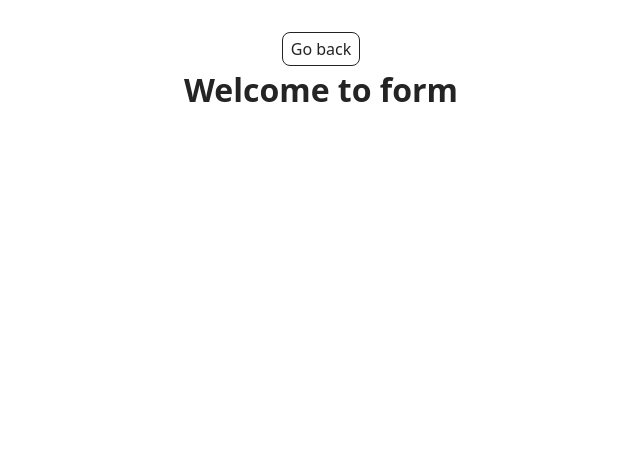
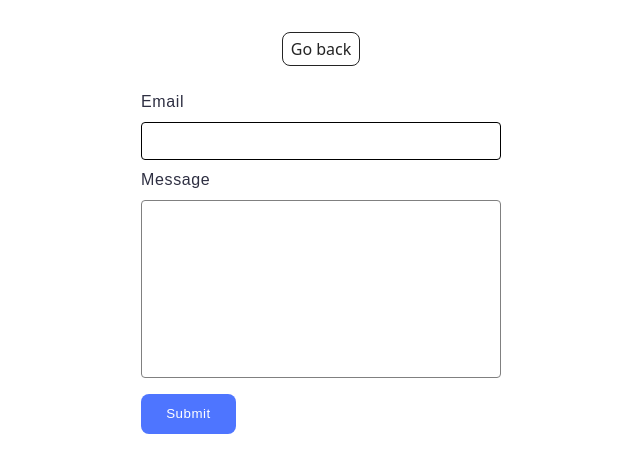
Before and after one commit to and05gt/goit-advancedjs-hw-01, a website built with Vite: page src/2-form.html in a window 1280 px wide. Shown: the whole page, without its empty margins (319-959 px from the left). Built offline with nearby package versions, Linux system fonts and the light colour scheme.

Commit message:
Add feedback form with autosave
Replace placeholder heading with a feedback form (email + message + submit) in src/2-form.html. Add src/css/feedback-form.css for form, input, textarea, and button styles, and import it from src/css/styles.css. Adjust src/css/base.css to include box-sizing normalization and tidy font-family formatting. Add src/js/2-form.js to persist form state to localStorage (key: 'feedback-form-state'), restore saved values on load, validate non-empty fields on submit, log the submission, clear storage, and reset the form.

```diff
--- a/src/2-form.html
+++ b/src/2-form.html
@@ -13,9 +13,18 @@
   <main>
     <div class="container">
       <a class="back-link" href="./index.html">Go back</a>
-      <h1 class="main-title">
-        Welcome to form
-      </h1>
+      <form class="feedback-form" autocomplete="off">
+        <label>
+          Email
+          <input type="email" name="email" autofocus />
+        </label>
+        <label>
+          Message
+          <textarea name="message" rows="8"></textarea>
+        </label>
+        <button type="submit">Submit</button>
+      </form>
+
     </div>
   </main>
 
--- a/src/css/base.css
+++ b/src/css/base.css
@@ -1,7 +1,16 @@
 :root {
   /* font-family: Inter, Avenir, Helvetica, Arial, sans-serif; */
-  font-family: system-ui, -apple-system, BlinkMacSystemFont, 'Segoe UI', Roboto,
-    Oxygen, Ubuntu, Cantarell, 'Open Sans', 'Helvetica Neue', sans-serif;
+  font-family: system-ui,
+    -apple-system,
+    BlinkMacSystemFont,
+    'Segoe UI',
+    Roboto,
+    Oxygen,
+    Ubuntu,
+    Cantarell,
+    'Open Sans',
+    'Helvetica Neue',
+    sans-serif;
   font-size: 16px;
   line-height: 1.5;
   font-weight: 400;
@@ -16,6 +25,10 @@
   -webkit-text-size-adjust: 100%;
 }
 
+* {
+  box-sizing: border-box;
+}
+
 body {
   display: flex;
   flex-direction: column;
@@ -27,6 +40,7 @@ body {
 main {
   flex-grow: 1;
 }
+
 main:has(.back-link) {
   text-align: center;
 }
--- /dev/null
+++ b/src/css/feedback-form.css
@@ -0,0 +1,82 @@
+.feedback-form {
+  display: flex;
+  flex-direction: column;
+  border-radius: 8px;
+  padding: 24px;
+  width: 408px;
+  margin: 0 auto;
+  background-color: #fff;
+}
+
+.feedback-form label {
+  display: flex;
+  flex-direction: column;
+  margin-bottom: 8px;
+  font-family: 'Montserrat', sans-serif;
+  line-height: 1.5;
+  letter-spacing: 0.04em;
+  color: #2e2f42;
+  text-align: left;
+}
+
+.feedback-form label:last-of-type {
+  margin-bottom: 16px;
+}
+
+.feedback-form input {
+  max-width: 100%;
+  padding: 8px 16px;
+  border: 1px solid #808080;
+  border-radius: 4px;
+  margin-top: 8px;
+  outline: none;
+  font-family: 'Montserrat', sans-serif;
+  line-height: 1.5;
+  letter-spacing: 0.04em;
+  color: #2e2f42;
+  transition: border 300ms ease-in-out;
+}
+
+.feedback-form input:hover,
+.feedback-form input:focus {
+  border: 1px solid #000;
+}
+
+.feedback-form textarea {
+  max-width: 100%;
+  padding: 8px 16px;
+  border: 1px solid #808080;
+  border-radius: 4px;
+  margin-top: 8px;
+  outline: none;
+  resize: none;
+  font-family: 'Montserrat', sans-serif;
+  line-height: 1.5;
+  letter-spacing: 0.04em;
+  color: #2e2f42;
+  transition: border 300ms ease-in-out;
+}
+
+.feedback-form textarea:hover,
+.feedback-form textarea:focus {
+  border: 1px solid #000;
+}
+
+.feedback-form button {
+  border-radius: 8px;
+  padding: 8px 16px;
+  width: 95px;
+  height: 40px;
+  background-color: #4e75ff;
+  border: none;
+  font-family: 'Montserrat', sans-serif;
+  font-weight: 500;
+  line-height: 1.5;
+  letter-spacing: 0.04em;
+  color: #fff;
+  transition: background-color 300ms ease-in-out;
+}
+
+.feedback-form button:hover {
+  background-color: #6c8cff;
+}
--- a/src/css/styles.css
+++ b/src/css/styles.css
@@ -14,3 +14,4 @@
 @import url('./header.css');
 @import url('./back-link.css');
 @import url('./gallery.css');
+@import url('./feedback-form.css');
--- a/src/js/2-form.js
+++ b/src/js/2-form.js
@@ -0,0 +1,50 @@
+let formData = {
+  email: '',
+  message: '',
+};
+
+const form = document.querySelector('.feedback-form');
+const LOCALSTORAGE_KEY = 'feedback-form-state';
+const { email, message } = form.elements;
+
+form.addEventListener('input', handleFormInput);
+form.addEventListener('submit', handleFormSubmit);
+
+initFormData();
+
+function handleFormInput() {
+  formData = {
+    email: email.value.trim(),
+    message: message.value.trim(),
+  };
+  localStorage.setItem(LOCALSTORAGE_KEY, JSON.stringify(formData));
+}
+
+function initFormData() {
+  const savedData = localStorage.getItem(LOCALSTORAGE_KEY);
+
+  if (!savedData) return;
+
+  try {
+    const parsedData = JSON.parse(savedData);
+
+    formData = { ...formData, ...parsedData };
+    email.value = formData.email || '';
+    message.value = formData.message || '';
+  } catch (error) {
+    console.error('Error reading from localStorage:', error);
+  }
+}
+
+function handleFormSubmit(e) {
+  e.preventDefault();
+
+  if (email.value.trim() === '' || message.value.trim() === '') {
+    return alert('Fill please all fields');
+  }
+  console.log(formData);
+
+  localStorage.removeItem(LOCALSTORAGE_KEY);
+  form.reset();
+  formData = { email: '', message: '' };
+}
```
